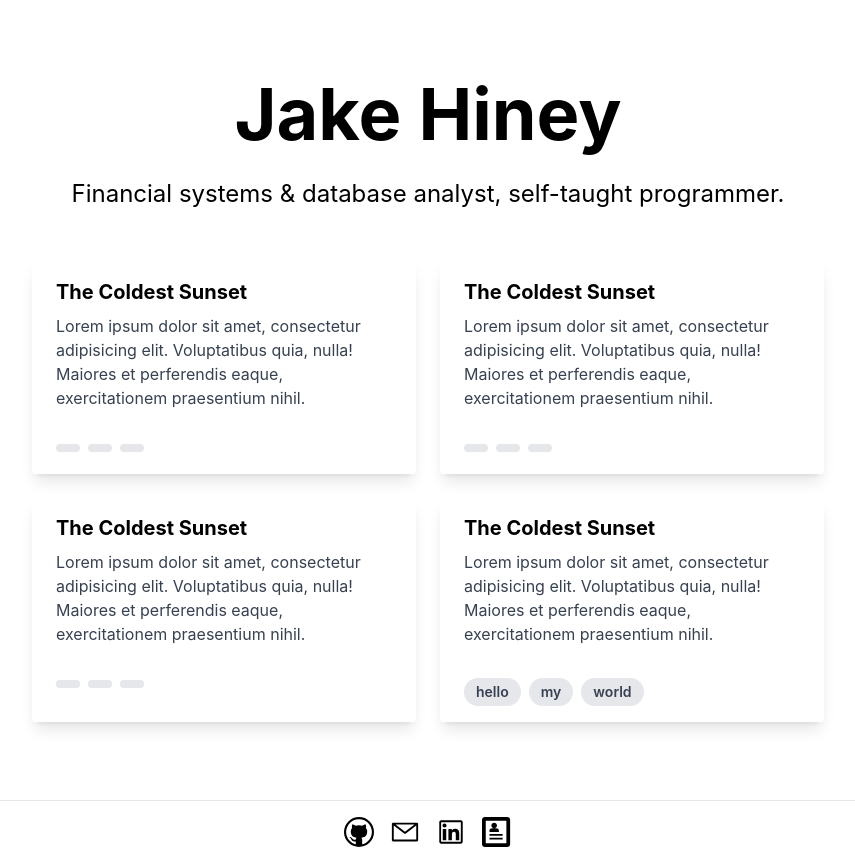
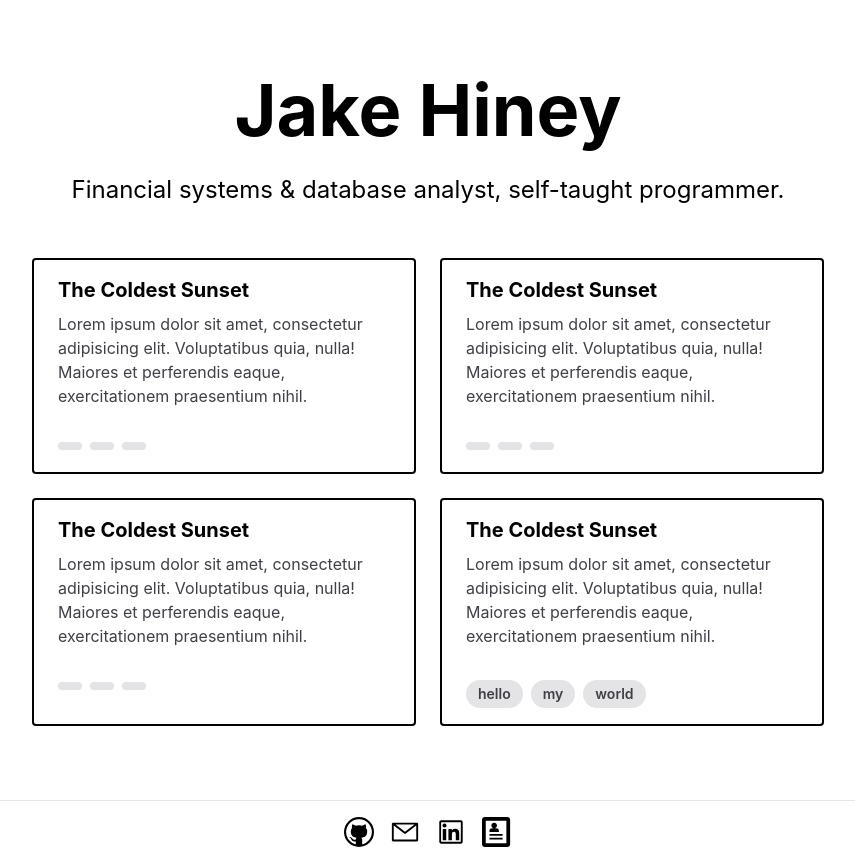
Before and after one commit to jhiney/personal-website, a Next.js app: page / in a window 1280 px wide. Shown: the whole page, without its empty margins (212-1067 px from the left). Built offline with nearby package versions, Linux system fonts and the light colour scheme.

Commit message:
dark mode added

```diff
--- a/components/card.js
+++ b/components/card.js
@@ -1,21 +1,21 @@
 export default function Card(props) {
 	return (
-		<div className="max-w-sm rounded overflow-hidden shadow-lg">
+		<div className="max-w-sm rounded overflow-hidden border-2 border-black dark:border-zinc-200">
 			<div className="px-6 py-4">
-				<div className="font-bold text-xl mb-2">The Coldest Sunset</div>
-				<p className="text-gray-700 text-base">
+				<div className="font-bold text-xl mb-2 dark:text-white">The Coldest Sunset</div>
+				<p className="text-zinc-700 text-base dark:text-zinc-200">
 					Lorem ipsum dolor sit amet, consectetur adipisicing elit. Voluptatibus quia, nulla!
 					Maiores et perferendis eaque, exercitationem praesentium nihil.
 				</p>
 			</div>
 			<div className="px-6 pt-4 pb-2">
-				<span className="inline-block bg-gray-200 rounded-full px-3 py-1 text-sm font-semibold text-gray-700 mr-2 mb-2">
+				<span className="inline-block bg-zinc-200 rounded-full px-3 py-1 text-sm font-semibold text-zinc-700 mr-2 mb-2 dark:bg-zinc-700 dark:text-zinc-200">
 					{props.tool1}
 				</span>
-				<span className="inline-block bg-gray-200 rounded-full px-3 py-1 text-sm font-semibold text-gray-700 mr-2 mb-2">
+				<span className="inline-block bg-zinc-200 rounded-full px-3 py-1 text-sm font-semibold text-zinc-700 mr-2 mb-2 dark:bg-zinc-700 dark:text-zinc-200">
 					{props.tool2}
 				</span>
-				<span className="inline-block bg-gray-200 rounded-full px-3 py-1 text-sm font-semibold text-gray-700 mr-2 mb-2">
+				<span className="inline-block bg-zinc-200 rounded-full px-3 py-1 text-sm font-semibold text-zinc-700 mr-2 mb-2 dark:bg-zinc-700 dark:text-zinc-200">
 					{props.tool3}
 				</span>
 			</div>
--- a/pages/index.js
+++ b/pages/index.js
@@ -5,9 +5,9 @@
 
 export default function Home() {
 	return (
-		<div>
+		<div className="bg-white dark:bg-zinc-800 text-black dark:text-white">
 			<Head>
-				<title>Create Next App</title>
+				<title>Jake Hiney</title>
 				<meta name="description" content="Generated by create next app" />
 				<link rel="icon" href="/favicon.ico" />
 			</Head>
```
